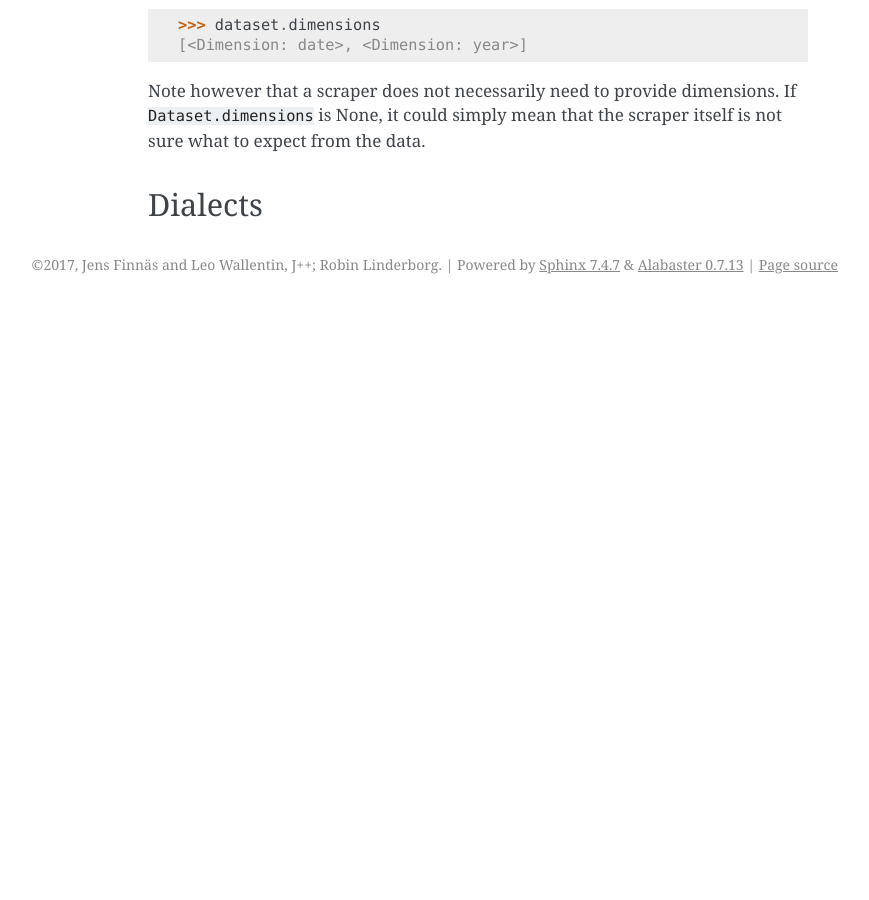
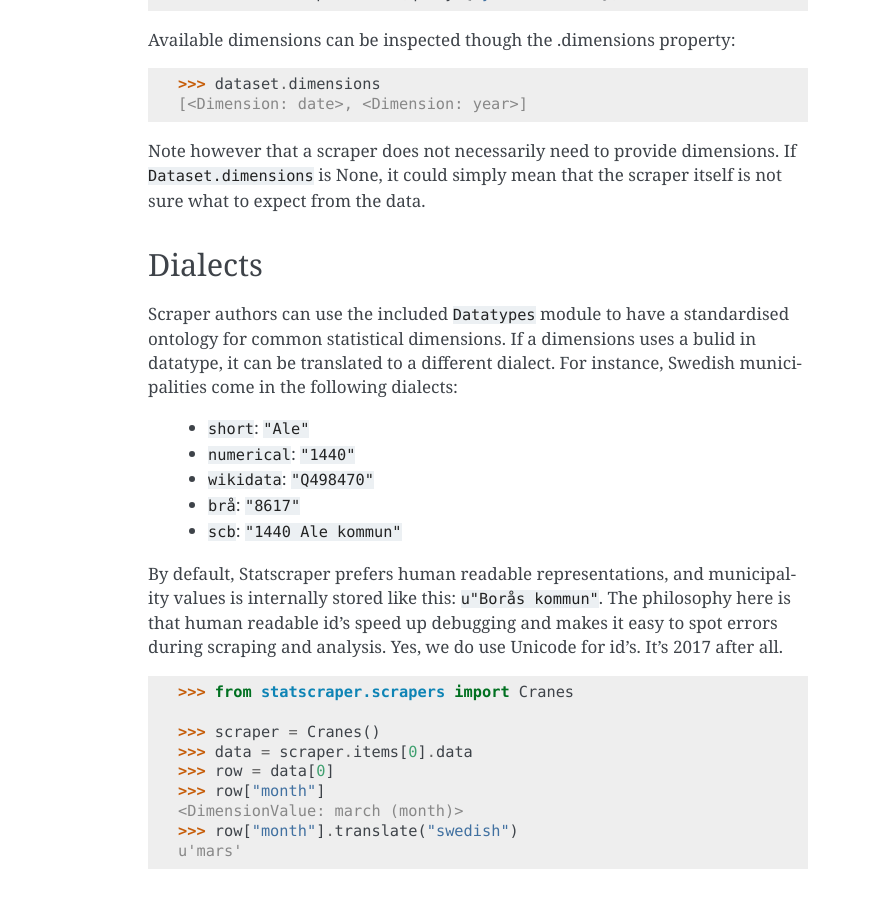
Before and after one commit to jplusplus/statscraper, a Sphinx documentation site: the page built from docs/using_scrapers.rst, in a window 1280 px wide and 900 px high, scrolled down 3042 px. Shown: the whole window, without its empty margins (272-1141 px from the left). Built offline with Sphinx 7.4.7, drawn with Linux system fonts in a browser that asks for light colours; before the commit the page ends 3346 px from its top, so only the background shows below that; some of the changed text lies outside the part shown.

Commit message:
add dialects doc

```diff
--- a/docs/using_scrapers.rst
+++ b/docs/using_scrapers.rst
@@ -57,6 +57,9 @@ Moving the cursor manually:
     >>> from statscraper.scrapers import PXWeb
 
     >>> scraper = PXWeb(base_url="http://pxnet2.stat.fi/pxweb/api/v1/sv/StatFin/")
+    >>> scraper.items
+    [<Collection: tym (Arbetsmarknaden)>, <Collection: vrm (Befolkning)>, ...]
+
     >>> scraper.move_to("vrm").move_to("synt").move_to("080_synt_tau_203.px")
     >>> scraper.current_item
     <Dataset: 080_synt_tau_203.px (Befolkningsförändringar efter område 1980 - 2016)>
@@ -151,3 +154,25 @@ Note however that a scraper does not necessarily need to provide dimensions. If
 
 Dialects
 --------
+
+Scraper authors can use the included :code:`Datatypes` module to have a standardised ontology for common statistical dimensions. If a dimensions uses a bulid in datatype, it can be translated to a different dialect. For instance, Swedish municipalities come in the following dialects:
+
+ - :code:`short`: :code:`"Ale"`
+ - :code:`numerical`: :code:`"1440"`
+ - :code:`wikidata`: :code:`"Q498470"`
+ - :code:`brå`: :code:`"8617"`
+ - :code:`scb`: :code:`"1440 Ale kommun"`
+
+By default, Statscraper prefers human readable representations, and municipality values is internally stored like this: :code:`u"Borås kommun"`. The philosophy here is that human readable id's speed up debugging and makes it easy to spot errors during scraping and analysis. Yes, we do use Unicode for id's. It's 2017 after all.
+
+.. code:: python
+
+    >>> from statscraper.scrapers import Cranes
+
+    >>> scraper = Cranes()
+    >>> data = scraper.items[0].data
+    >>> row = data[0]
+    >>> row["month"]
+    <DimensionValue: march (month)>
+    >>> row["month"].translate("swedish")
+    u'mars'
```
